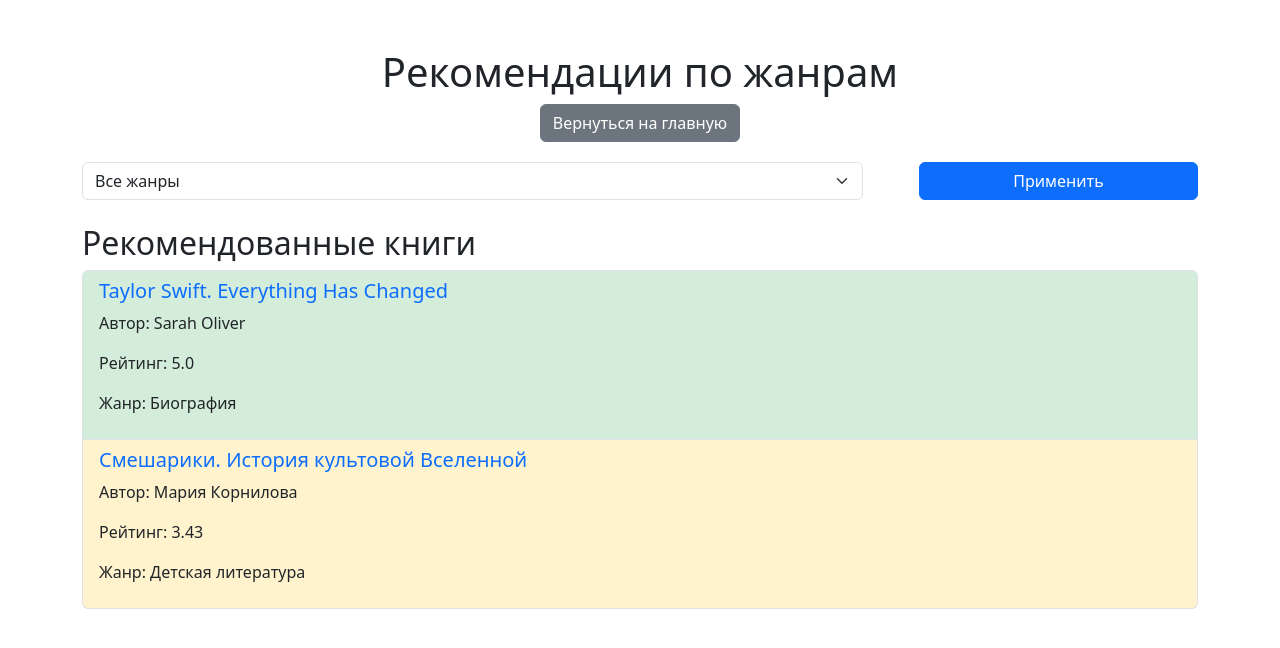
After one commit to casualdoto/SPBPU_3rd_task_library, a Flask app: page /recommendations_page in a window 1280 px wide. The commit adds this page. Shown: the top 648 px of the page. Run offline with Flask 3, Linux system fonts and the light colour scheme.

Commit message:
3 часть (рекомендации по жанрам)

```diff
--- a/app.py
+++ b/app.py
@@ -189,6 +189,15 @@
 
     return jsonify({'message': 'Отзыв добавлен!'}), 201
 
+#Получение рекомендаций
+@app.route('/recommendations_page', methods=['GET'])
+def recommendations_page():
+    genre = request.args.get('genre', None)
+    if genre:
+        recommended_books = Book.query.filter(Book.genre == genre).order_by(Book.rating.desc()).all()
+    else:
+        recommended_books = Book.query.order_by(Book.rating.desc()).all()
+    return render_template('recommendations.html', genres=GENRES, recommended_books=recommended_books)
 
 
 
--- a/templates/index.html
+++ b/templates/index.html
@@ -14,6 +14,12 @@
 <body>
     <div class="container mt-5">
         <h1 class="text-center">Рекомендации книг</h1>
+
+        <!-- Кнопка для перехода к рекомендациям -->
+        <div class="text-center mb-4">
+            <button class="btn btn-primary" onclick="window.location.href='/recommendations_page'">Увидеть рекомендации</button>
+        </div>
+
         <div class="row">
             <!-- Список книг -->
             <div class="col-md-8">
--- /dev/null
+++ b/templates/recommendations.html
@@ -0,0 +1,85 @@
+<!DOCTYPE html>
+<html lang="en">
+<head>
+    <meta charset="UTF-8">
+    <meta name="viewport" content="width=device-width, initial-scale=1.0">
+    <title>Рекомендации по жанрам</title>
+    <link rel="stylesheet" href="https://cdn.jsdelivr.net/npm/bootstrap@5.3.0/dist/css/bootstrap.min.css">
+    <style>
+        .form-inline {
+            display: flex;
+            align-items: center;
+            justify-content: space-between;
+        }
+
+        .form-inline .form-select {
+            width: 70%;
+        }
+
+        .form-inline .btn {
+            width: 25%;
+        }
+
+        .form-select:hover {
+            background-color: #f0f0f0;
+            transition: background-color 0.3s ease;
+        }
+
+        .rating-green {
+            background-color: #d4edda;
+        }
+        .rating-yellow {
+            background-color: #fff3cd;
+        }
+        .rating-red {
+            background-color: #f8d7da;
+        }
+
+        .top-button {
+            text-align: center;
+            margin-bottom: 20px;
+        }
+    </style>
+</head>
+<body>
+    <div class="container mt-5">
+        <h1 class="text-center">Рекомендации по жанрам</h1>
+
+        <!-- Кнопка возврата на главную страницу -->
+        <div class="top-button">
+            <a href="/" class="btn btn-secondary">Вернуться на главную</a>
+        </div>
+
+        <!-- Форма выбора жанра -->
+        <form method="GET" action="/recommendations_page" class="form-inline">
+            <select id="genre" name="genre" class="form-select me-2">
+                <option value="">Все жанры</option>
+                {% for genre in genres %}
+                    <option value="{{ genre }}">{{ genre }}</option>
+                {% endfor %}
+            </select>
+            <button type="submit" class="btn btn-primary">Применить</button>
+        </form>
+
+        <div class="mt-4">
+            <h2>Рекомендованные книги</h2>
+            {% if recommended_books %}
+            <ul class="list-group">
+                {% for book in recommended_books %}
+                <li class="list-group-item {% if book.rating > 4.5 %}rating-green{% elif book.rating > 3 %}rating-yellow{% else %}rating-red{% endif %}">
+                    <h5>
+                        <a href="/book/{{ book.id }}" class="text-decoration-none">{{ book.title }}</a>
+                    </h5>
+                    <p>Автор: {{ book.author }}</p>
+                    <p>Рейтинг: {{ book.rating | round(2) }}</p>
+                    <p>Жанр: {{ book.genre }}</p>
+                </li>
+                {% endfor %}
+            </ul>
+            {% else %}
+            <p class="text-muted">Пока рекомендаций по этому жанру нет.</p>
+            {% endif %}
+        </div>
+    </div>
+</body>
+</html>
```
